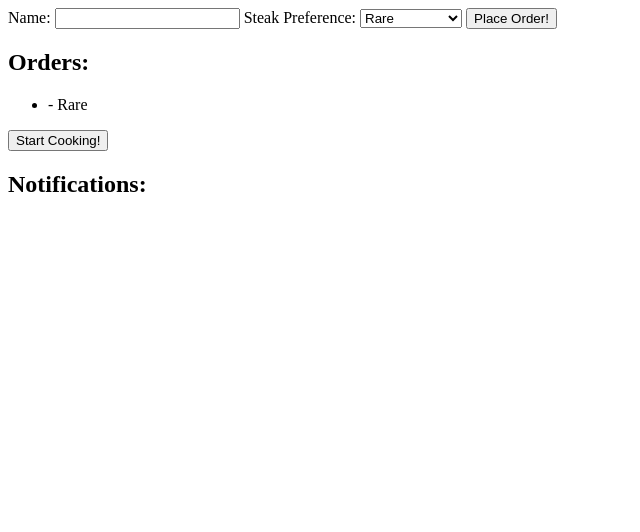
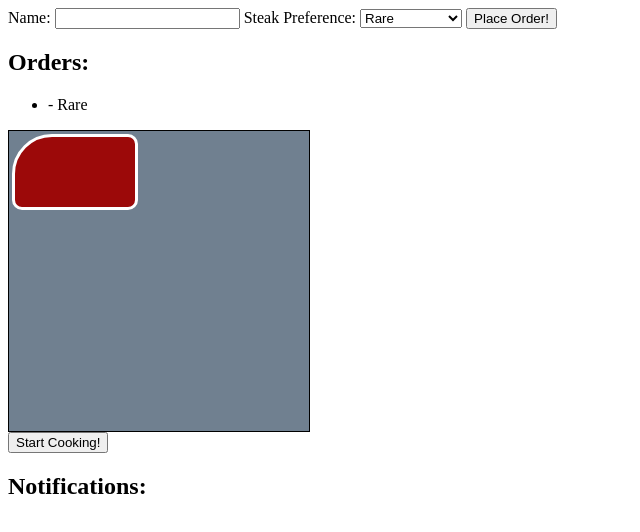
Before and after one commit to C4mz0r/the-perfect-steak, a plain HTML site: page index.html in a window 1280 px wide. Both pictures are taken after a click on the button "Place Order!". Shown: the whole page, without its empty margins (0-640 px from the left). Drawn offline with nearby package versions, Linux system fonts and the light colour scheme.

Commit message:
Add grill visualization and refresh timer

```diff
--- a/index.html
+++ b/index.html
@@ -15,7 +15,6 @@
         <option value="rare">Rare</option>
         <option value="mediumRare">Medium Rare</option>
         <option value="medium">Medium</option>
-        <option value="mediumWell">Medium Well</option>
         <option value="well">Well</option>
     </select>
     <button id="buttonAdd">Place Order!</button>
@@ -23,6 +22,7 @@
         <h2>Orders:</h2>
         <ul></ul>
     </div>
+    <div id="grill"></div>
     <button id="startCooking">Start Cooking!</button>
     <div id="notifications">
         <h2>Notifications:</h2>
--- a/steak.js
+++ b/steak.js
@@ -5,12 +5,14 @@
 /*globals $:false */
 "use strict";
 
+// Multiplier for cooking times so that cooking times can be represented in minutes
+var timeMultiplier = 1000; //60 * 1000;
+
 var cookingTimes = {
-  rare: {description: 'rare', firstSide: 4000, secondSide: 2000},
-  mediumRare: {description: 'medium rare', firstSide: 8000, secondSide: 4000},
-  medium: {description: 'medium rare', firstSide: 12000, secondSide: 6000},
-  mediumWell: {description: 'medium well', firstSide: 16000, secondSide: 8000},
-  well: {description: 'well', firstSide: 20000, secondSide: 10000}
+  rare: {description: 'rare', firstSide: 5 * timeMultiplier, secondSide: 3 * timeMultiplier},
+  mediumRare: {description: 'medium rare', firstSide: 5 * timeMultiplier, secondSide: 4 * timeMultiplier},
+  medium: {description: 'medium rare', firstSide: 6 * timeMultiplier, secondSide: 4 * timeMultiplier},
+  well: {description: 'well', firstSide: 8 * timeMultiplier, secondSide: 6 * timeMultiplier}
 };
 
 function Steak(how, who) {
@@ -18,6 +20,7 @@ function Steak(how, who) {
   this.firstSide = how.firstSide;
   this.secondSide = how.secondSide;
   this.totalTime = this.firstSide + this.secondSide;
+  this.notifications = [];
   this.eater = who;
   console.log(" you want a " + how.description + ' steak so cook it ' + this.firstSide +
       ' and then flip for ' + this.secondSide)
@@ -28,9 +31,14 @@ function Steak(how, who) {
  */
 function SteakScheduler() {
   this.steaks = [];
+  /*
   this.push =  function(how, who) {
     this.steaks.push(new Steak(how, who));
   };
+  */
+  this.push = function(steak) {
+    this.steaks.push(steak);
+  }
 
   // Determine when to put on and flip each steak so that all steaks
   // are ready at the same time.
@@ -59,6 +67,7 @@ function SteakScheduler() {
   var putOnSteak = function(self, index) {
     console.log(self.steaks[index].eater + "'s steak " + index + ' was put on the grill!');
     var message = 'Put ' + self.steaks[index].eater + "'s steak on the grill";
+    self.steaks[index].notifications.push('PUT');
     notify(message);
     setTimeout(function() {
       flipSteak(self, index);
@@ -69,6 +78,7 @@ function SteakScheduler() {
   var flipSteak = function(self, index) {
     console.log(self.steaks[index].eater + "'s steak " + index + ' needs to be flipped!');
     var message = 'Flip ' + self.steaks[index].eater + "'s steak now";
+    self.steaks[index].notifications.push('FLIP');
     notify(message);
     setTimeout(function() {
       removeSteak(self, index);
@@ -80,6 +90,7 @@ function SteakScheduler() {
   var removeSteak = function(self, index) {
     console.log(self.steaks[index].eater + "'s steak " + index + ' needs to be REMOVED!');
     var message = 'Remove ' + self.steaks[index].eater + "'s steak from the grill";
+    self.steaks[index].notifications.push('REMOVE');
     notify(message);
   };
 
@@ -97,9 +108,43 @@ var notify = function(message) {
 
 };
 
+/*
+ * Represent and display the steak positions on the grill
+ */
+function Grill() {
+  this.steaks = [];
+  this.putSteak = function(steak) {
+    this.steaks.push(steak);
+  };
+
+  this.render = function() {
+    console.log('am refreshing');
+    $("#grill").empty();
+    $("#grill").css('height', '300px');
+    $("#grill").css('width', '300px');
+    for(var i = 0; i < this.steaks.length; i++) {
+      var steakClass = 'steak';
+      if (this.steaks[i].notifications.length)
+        steakClass += ' alert';
+      $("#grill").append("<div class='" + steakClass + "'>"+ this.steaks[i].eater + "<br>" + this.steaks[i].notifications.toString() +"</div>");
+    }
+
+    // TODO: Figure out better way to bind to these dynamic elements
+    var self = this;
+    $(".steak").click(function(){
+      var clickedSteakIndex = $(this).index();
+      self.steaks[clickedSteakIndex].notifications.shift();
+      self.render();
+    });
+  }
+
+  // Set up a refresh loop so that the steaks will redraw with latest notifications
+  setInterval(this.render.bind(this), 2500);
+}
 
 $(function(){
   var s = new SteakScheduler();
+  var bbq = new Grill();
 
   //// Handle HTML Inputs
   $("#buttonAdd").click(function() {
@@ -107,11 +152,17 @@ $(function(){
     var preference = $("#preference").find(":selected").val();
     var preferenceText = $("#preference").find(":selected").text();
     $("#confirmedOrders ul").append("<li>" + eater + " - " + preferenceText + "</li>");
-    s.push(cookingTimes[preference], eater);
+    var steak = new Steak(cookingTimes[preference], eater);
+    s.push(steak);
+    bbq.putSteak(steak);
+    bbq.render();
   });
+
 
   $("#startCooking").click(function() {
     s.startCooking();
   });
 
+
+
 });
--- a/style.css
+++ b/style.css
@@ -16,3 +16,30 @@
     background-color: darkslategray;
     text-decoration: line-through;
 }
+
+#grill {
+    border: 1px solid black;
+    background-color: slategray;
+}
+
+.steak {
+    border-radius: 40px 10px 10px 10px;
+    -moz-border-radius: 40px 10px 10px 10px;
+    -webkit-border-radius: 40px 10px 10px 10px;
+    border: 3px solid white;
+    background-color: #9c0909;
+    width: 100px;
+    height: 50px;
+    padding: 10px;
+    margin: 3px;
+    float: left;
+    color: white;
+}
+
+.steak.alert {
+    -webkit-box-shadow: 0px 0px 3px 5px yellow;
+    -moz-box-shadow: 0px 0px 3px 5px yellow;
+    box-shadow: 0px 0px 3px 5px yellow;
+    font-weight: bold;
+    background-color: darkviolet;
+}
```
